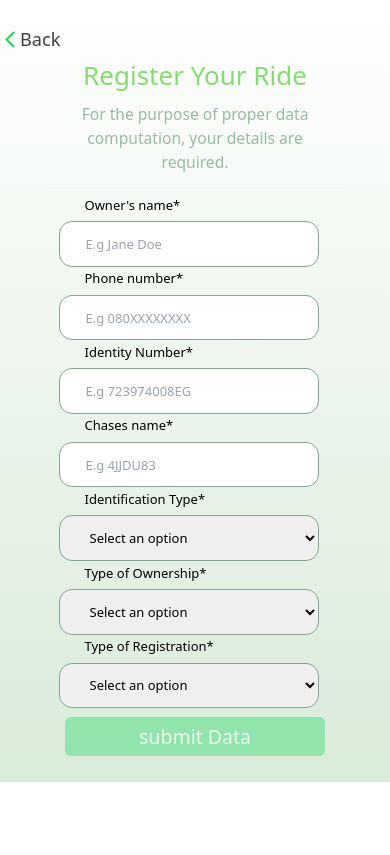
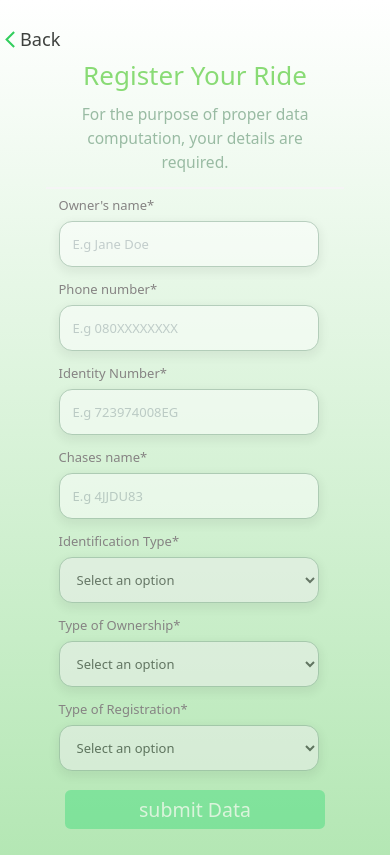
Before and after one commit to Robinson-Taiwo/KWTMS, a React (Vite) app: page /Registration/ride in a window 390 px wide. Built offline with nearby package versions, Linux system fonts and the light colour scheme.

Commit message:
mobile responsiveness

```diff
--- a/src/Components/Registration.css
+++ b/src/Components/Registration.css
@@ -29,7 +29,7 @@
     }
 
     .registration-comp {
-        @apply flex flex-col h-auto w-[100vw] bg-gradient-to-b from-[white] to-[#d9ebd9]
+        @apply flex flex-col h-auto w-[100vw] bg-gradient-to-b from-[white] to-[#b4e7b4]
     }
 
     .forms {
--- a/src/Components/RideReg.css
+++ b/src/Components/RideReg.css
@@ -113,12 +113,14 @@
     }
 
     .ride-reg-form {
-        @apply flex flex-col gap-[0.2rem] w-[22rem] justify-center items-center
+        @apply flex flex-col gap-[1rem] w-[22rem] justify-center items-center
     }
 
     .input {
+        box-shadow: 0rem 0.29rem 0.71rem 0.21rem rgba(0, 0, 0, 0.11);
+
         border: 0.07rem solid #86a693;
-        @apply w-[20rem] h-[3.5rem] rounded-[1rem] pl-[2rem] ml-[0rem]
+        @apply w-[20rem] h-[3.5rem] rounded-[1rem] pl-[1rem] ml-[0rem] opacity-50
     }
 
     .input:focus {
@@ -126,7 +128,7 @@
     }
 
     .label {
-        @apply text-[1rem] leading-[1.46rem] ml-[2rem]
+        @apply text-[1rem] leading-[1.46rem] ml-[0rem] text-[#868383]
     }
 
     .ride-button {
```
